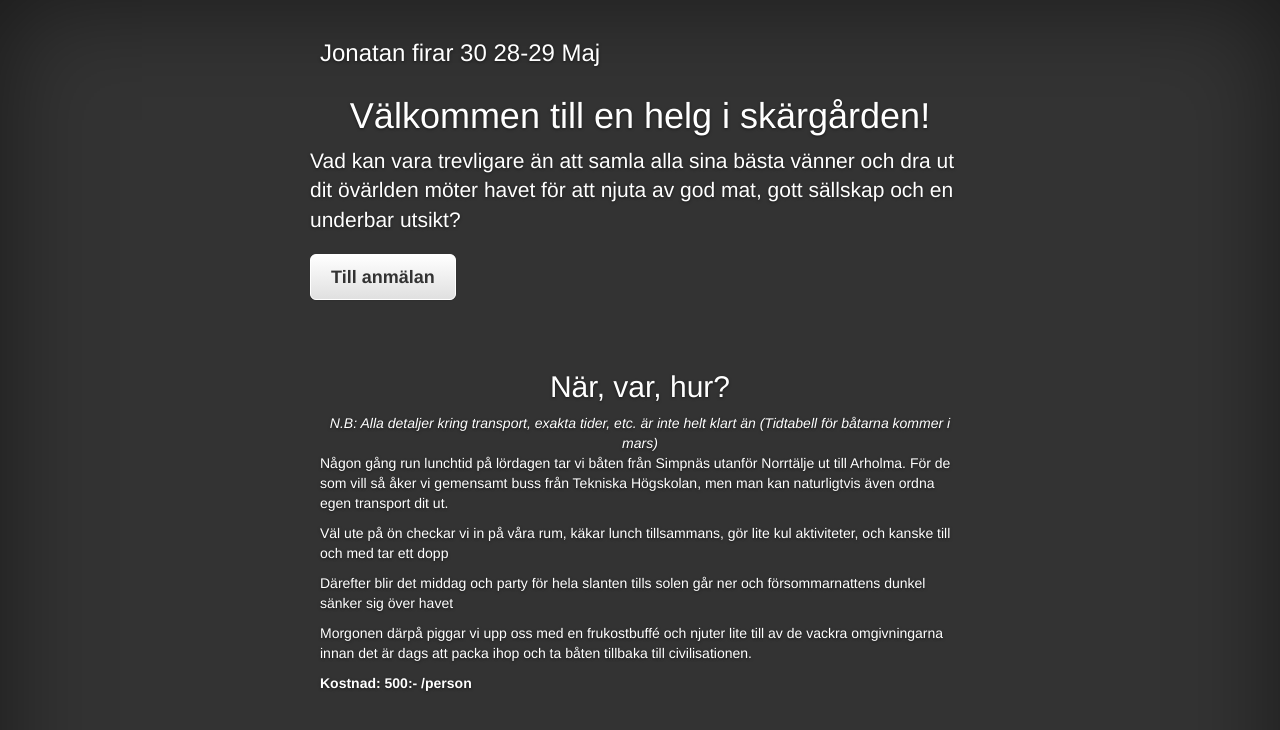
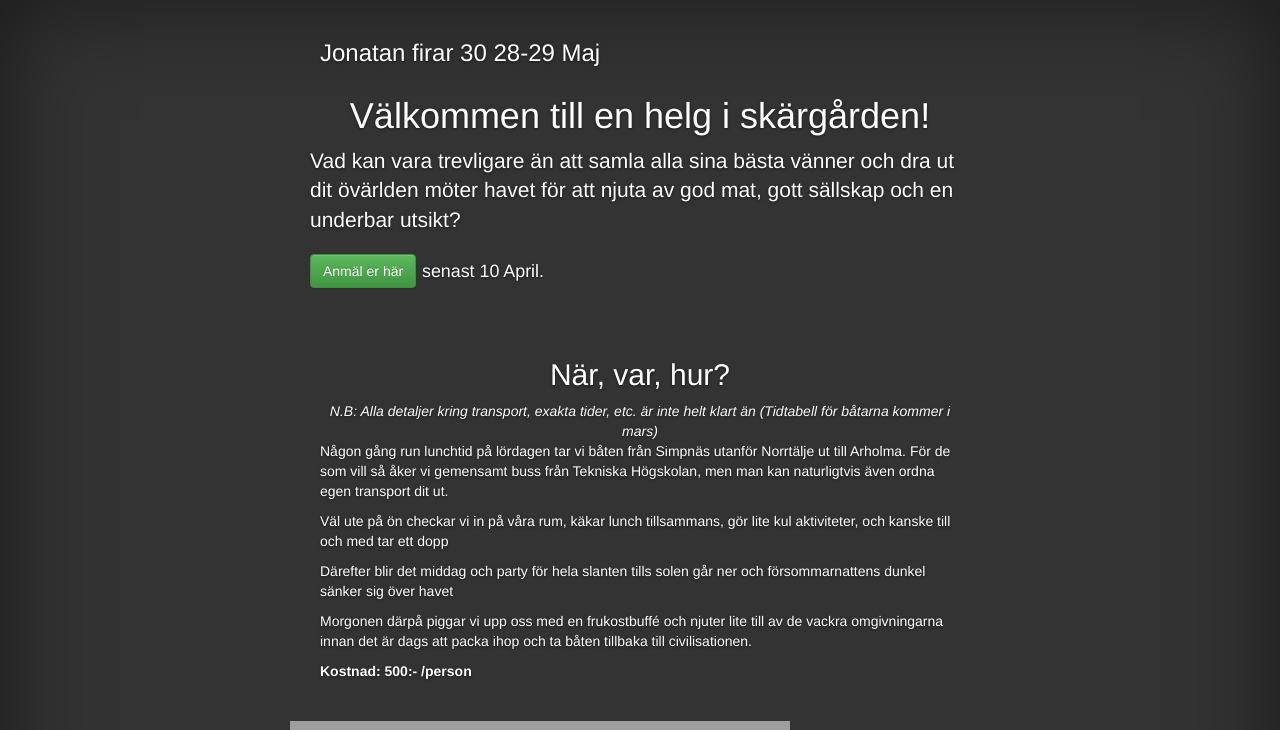
Before and after one commit to deep-thot/thirty, a plain HTML site: page 30/index.html in a window 1280 px wide. Shown: the top 730 px of the page. Drawn offline with nearby package versions, Linux system fonts and the light colour scheme; some packages are replaced by stand-ins of ours; grey boxes are pictures that could not be loaded.

Commit message:
Add date

```diff
--- a/30/index.html
+++ b/30/index.html
@@ -48,7 +48,8 @@
                 <h1 class="cover-heading">Välkommen till en helg i skärgården!</h1>
                 <p class="lead">Vad kan vara trevligare än att samla alla sina bästa vänner och dra ut dit övärlden möter havet för att njuta av god mat, gott sällskap och en underbar utsikt?</p>
                 <p class="lead">
-                    <a href="https://docs.google.com/forms/d/1Uqgv5GiWphtJjJ9qJNBjIiATwSw0jcXE07ZHyqdbTuY/viewform" class="btn btn-lg btn-default">Till anmälan</a>
+                    <a href="https://docs.google.com/forms/d/1Uqgv5GiWphtJjJ9qJNBjIiATwSw0jcXE07ZHyqdbTuY/viewform" class="btn btn-success">Anmäl er här</a>
+                    <small>senast 10 April.</small>
                 </p>
             </div>
             <div class="inner">
```
